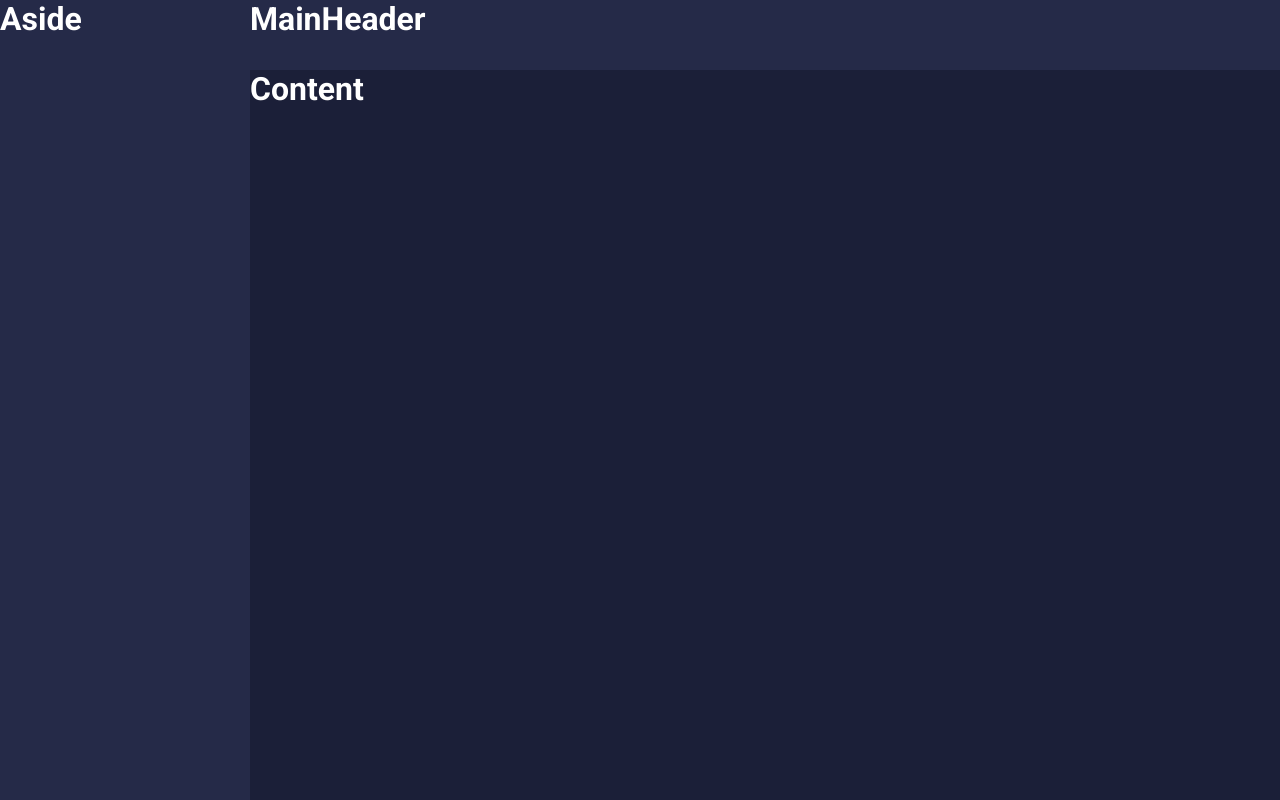
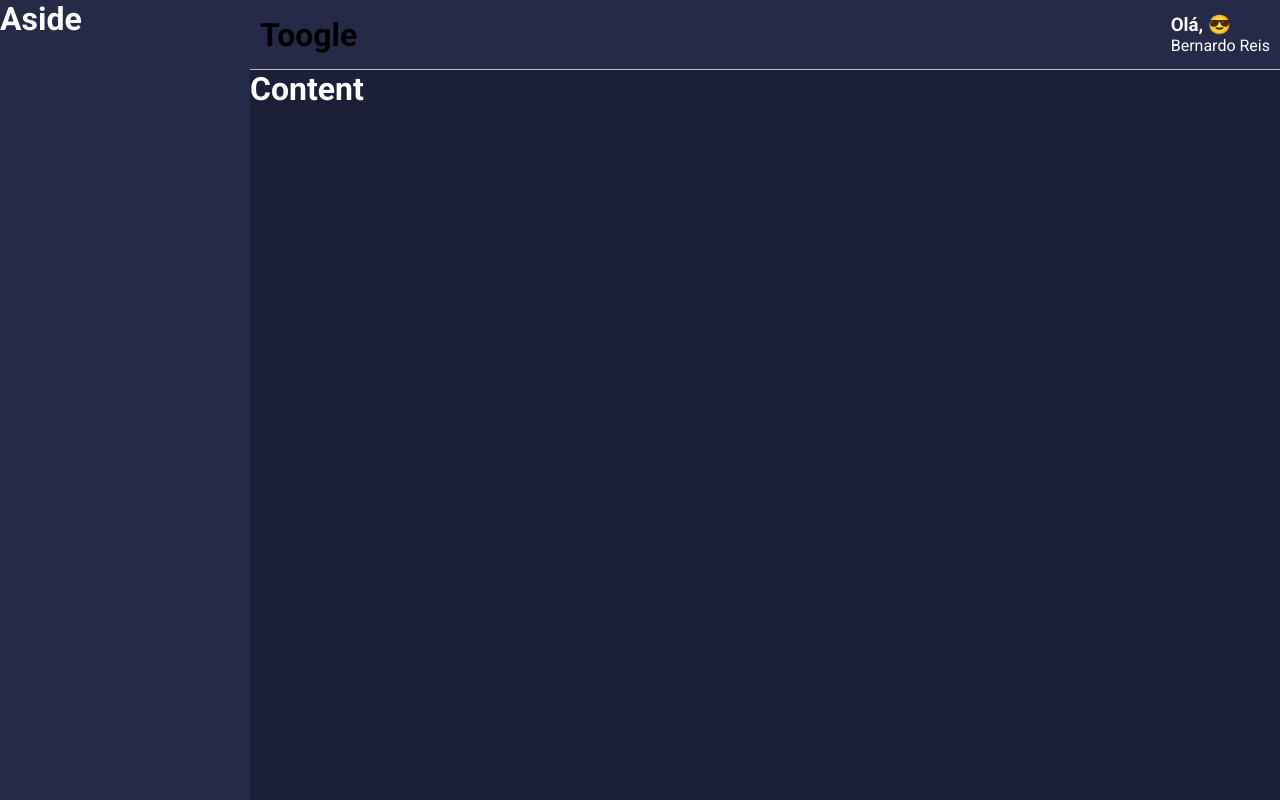
Before and after one commit to devBernardo-Mendes/react-dashboard, a React (Create React App) app: page / in a window 1280 px wide. Built offline with nearby package versions, Linux system fonts and the light colour scheme.

Commit message:
feat: :sparkles: Create styled and component for constructor main header

```diff
--- a/src/components/MainHeader/index.tsx
+++ b/src/components/MainHeader/index.tsx
@@ -1,12 +1,25 @@
-import React from "react";
+import React, { useMemo } from "react";
+
+// utils
+import emojis from "../../utils/emojis";
 
 // style
-import { Container } from "./styles";
+import { Container, Profile, Welcome, UserName } from "./styles";
 
 const MainHeader: React.FC = () => {
+  const emoji = useMemo(() => {
+    const indice = Math.floor(Math.random() * emojis.length);
+    return emojis[indice];
+  }, []);
+
   return (
     <Container>
-      <h1>MainHeader</h1>
+      <h1>Toogle</h1>
+
+      <Profile>
+        <Welcome>Olá, {emoji} </Welcome>
+        <UserName>Bernardo Reis</UserName>
+      </Profile>
     </Container>
   );
 };
--- a/src/components/MainHeader/styles.ts
+++ b/src/components/MainHeader/styles.ts
@@ -3,6 +3,22 @@
 export const Container = styled.div`
   grid-area: MH;
 
+  background-color: ${(props) => props.theme.colors.secondary};
+  display: flex;
+  justify-content: space-between;
+  align-items: center;
+
+  padding: 0 10px;
+  border-bottom: 1px solid ${(props) => props.theme.colors.gray};
+`;
+export const Profile = styled.div`
   color: ${(props) => props.theme.colors.white};
-  background-color: ${(props) => props.theme.colors.secondary};
 `;
+
+export const Welcome = styled.h3`
+
+`;
+
+export const UserName = styled.span`
+
+`;
```
